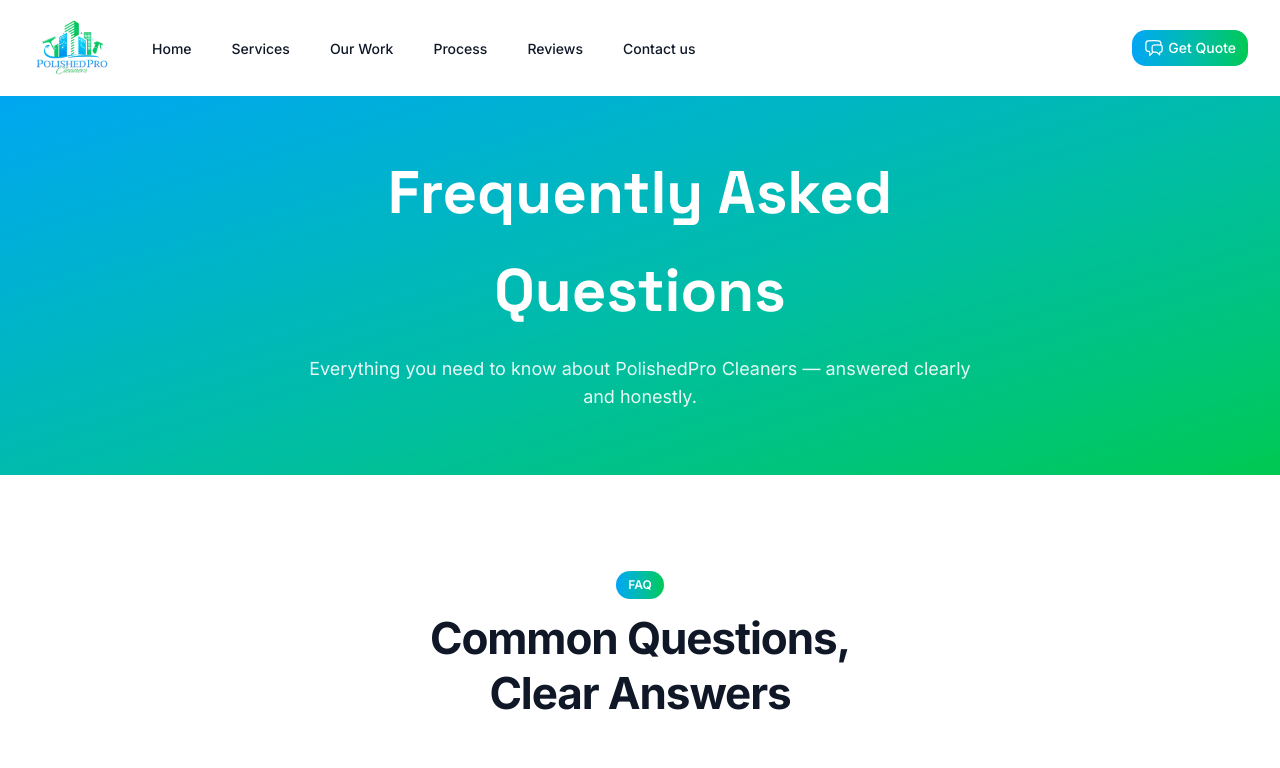
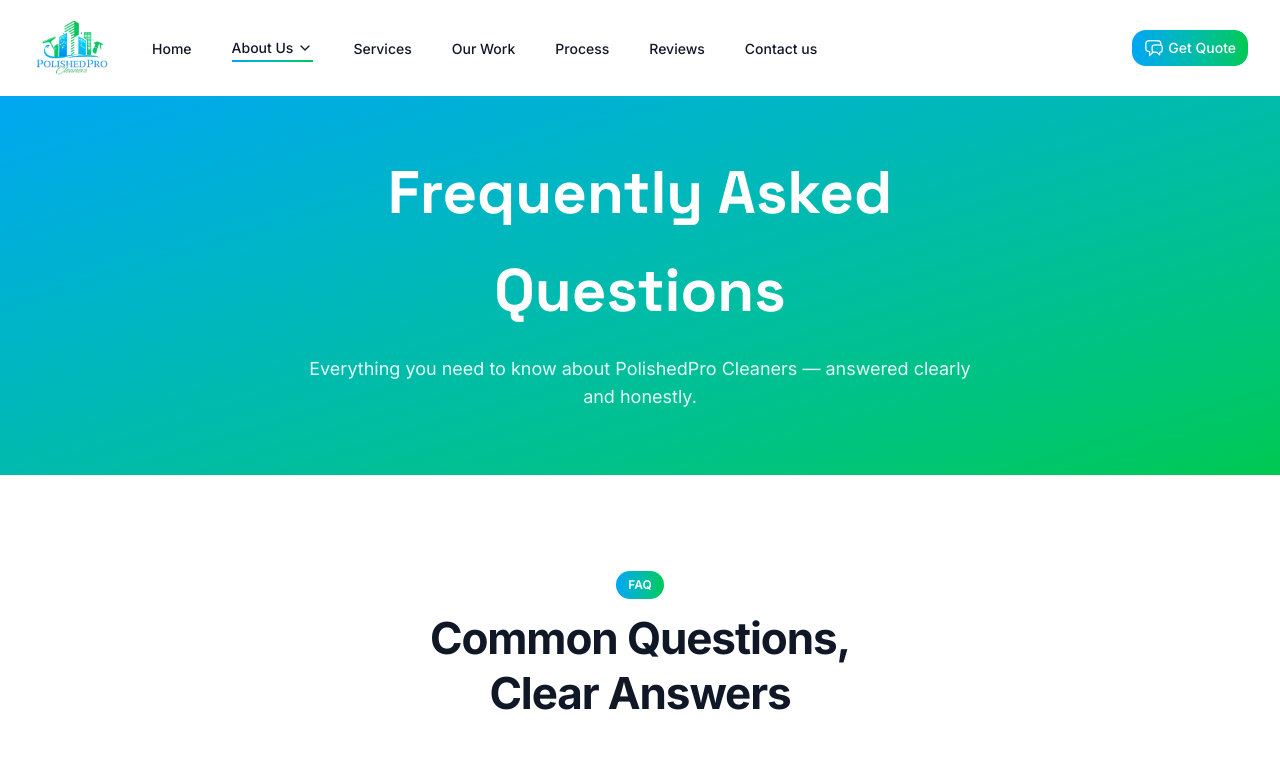
Before and after one commit to Polished-procleaner/polishedpro-next, a Next.js app: page /faq in a window 1280 px wide. Shown: the top 768 px of the page. Built offline with nearby package versions, Linux system fonts and the light colour scheme.

Commit message:
Fix: add About Us dropdown to Header.jsx (actual rendered navbar)

```diff
--- a/src/components/design/Header.jsx
+++ b/src/components/design/Header.jsx
@@ -1,25 +1,27 @@
 "use client";
 
-// Librerías
 import clsx from "clsx";
 import { motion } from "motion/react";
-
-// Hooks
 import { usePathname } from "next/navigation";
 import { useEffect, useRef, useState } from "react";
-
-// Componentes
 import Link from "next/link";
 import Image from "next/image";
 import Container from "./Container";
 import { Button } from "../ui/button";
-
-// Iconos
 import { HiOutlineChatBubbleLeftRight } from "react-icons/hi2";
 import HamburgerMenu from "./HamburgerMenu";
+import { ChevronDown } from "lucide-react";
 
 const NAV = [
   { href: "/", label: "Home" },
+  {
+    label: "About Us",
+    dropdown: [
+      { href: "/about", label: "Our Story" },
+      { href: "/why-choose-us", label: "Why Choose Us" },
+      { href: "/faq", label: "FAQ" },
+    ],
+  },
   { href: "/services", label: "Services" },
   { href: "/#works", label: "Our Work" },
   { href: "/process", label: "Process" },
@@ -27,7 +29,6 @@ const NAV = [
   { href: "/contact", label: "Contact us" },
 ];
 
-// Subrayado animado de cada link del menú
 function Underline({ active }) {
   return (
     <span
@@ -41,10 +42,51 @@ function Underline({ active }) {
   );
 }
 
+function DropdownNav({ item }) {
+  const pathname = usePathname() || "/";
+  const [open, setOpen] = useState(false);
+  const ref = useRef(null);
+  const isActive = item.dropdown?.some((d) => pathname.startsWith(d.href));
+
+  useEffect(() => {
+    function handleClick(e) {
+      if (ref.current && !ref.current.contains(e.target)) setOpen(false);
+    }
+    document.addEventListener("mousedown", handleClick);
+    return () => document.removeEventListener("mousedown", handleClick);
+  }, []);
+
+  return (
+    <li ref={ref} className="relative">
+      <button
+        onClick={() => setOpen((v) => !v)}
+        className="relative flex items-center gap-1 font-medium text-gray-900 text-sm focus:outline-none"
+      >
+        {item.label}
+        <ChevronDown className={`size-4 transition-transform duration-200 ${open ? "rotate-180" : ""}`} />
+        <Underline active={isActive} />
+      </button>
+      {open && (
+        <div className="absolute top-full left-0 mt-3 w-48 bg-white rounded-2xl shadow-xl border border-gray-100 py-2 z-50">
+          {item.dropdown.map((d) => (
+            <Link
+              key={d.href}
+              href={d.href}
+              onClick={() => setOpen(false)}
+              className="block px-4 py-3 text-sm text-gray-700 hover:bg-sky-50 hover:text-sky-600 transition-colors"
+            >
+              {d.label}
+            </Link>
+          ))}
+        </div>
+      )}
+    </li>
+  );
+}
+
 const Header = () => {
   const [scrolled, setScrolled] = useState(false);
   const effectRan = useRef(false);
-
   const pathname = usePathname() || "/";
 
   const isActive = (href) =>
@@ -61,7 +103,6 @@ const Header = () => {
         ticking = true;
       }
     };
-
     window.addEventListener("scroll", onScroll);
     return () => window.removeEventListener("scroll", onScroll);
   }, []);
@@ -69,9 +110,7 @@ const Header = () => {
   useEffect(() => {
     if (!effectRan.current) {
       if (!scrolled && window.scrollY > 50) {
-        queueMicrotask(() => {
-          setScrolled(true);
-        });
+        queueMicrotask(() => setScrolled(true));
       }
       effectRan.current = true;
     }
@@ -79,40 +118,26 @@ const Header = () => {
 
   return (
     <motion.header
-      /** Animación de entrada */
       initial={{ opacity: 0, y: -20 }}
       animate={{ opacity: 1, y: 0 }}
       transition={{ duration: 0.6 }}
       className={clsx(
         "fixed top-0 z-50 w-full py-2 transition-all duration-500 ease-out",
-        scrolled
-          ? "backdrop-blur-md bg-gray-100/80 shadow-lg"
-          : "backdrop-blur-md bg-white shadow-none",
+        scrolled ? "backdrop-blur-md bg-gray-100/80 shadow-lg" : "backdrop-blur-md bg-white shadow-none",
       )}
     >
       <Container className={"flex items-center gap-10"}>
-        <Link
-          href="/"
-          className="flex items-center gap-2 transition-transform hover:scale-105 size-20"
-        >
-          <Image
-            width={100}
-            height={100}
-            src="/images/logo.png"
-            alt="PolishedPro"
-            className="size-full object-contain"
-          />
+        <Link href="/" className="flex items-center gap-2 transition-transform hover:scale-105 size-20">
+          <Image width={100} height={100} src="/images/logo.png" alt="PolishedPro" className="size-full object-contain" />
         </Link>
         <ul className="hidden items-center gap-5 lg:gap-10 md:flex">
-          {NAV.map(({ href, label }) => {
-            const active = isActive(href);
+          {NAV.map((item) => {
+            if (item.dropdown) return <DropdownNav key={item.label} item={item} />;
+            const active = isActive(item.href);
             return (
-              <li key={href} className="relative">
-                <Link
-                  href={href}
-                  className="relative font-medium text-gray-900 text-sm"
-                >
-                  {label}
+              <li key={item.href} className="relative">
+                <Link href={item.href} className="relative font-medium text-gray-900 text-sm">
+                  {item.label}
                   <Underline active={active} />
                 </Link>
               </li>
```
